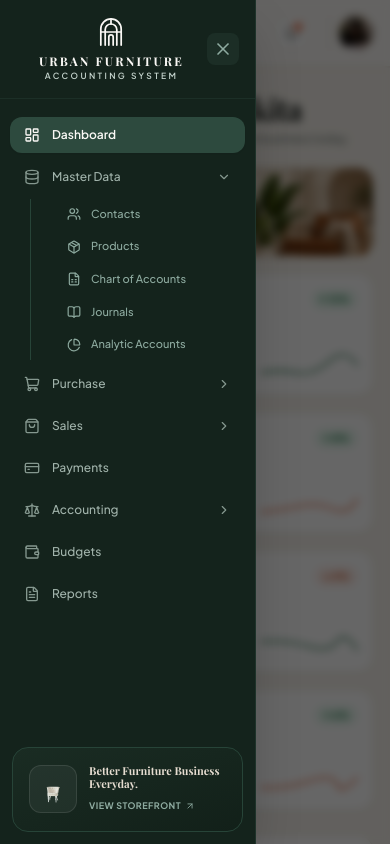
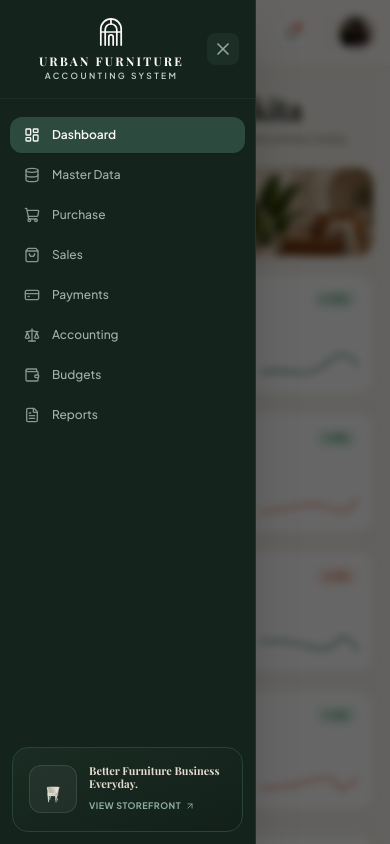
Before and after one commit to hirakkudecha-coder/Odoo_Hackathon_Finale, a React (Vite) app in the folder client/: page / in a window 390 px wide. Both pictures are taken after a click on the button "DASHBOARD". Built offline with nearby package versions, Linux system fonts and the light colour scheme; a web font is replaced by a local one.

Commit message:
Streamline sidebar with direct single-click items and connect Master Data page

```diff
--- a/client/src/components/admin/AdminSidebar.jsx
+++ b/client/src/components/admin/AdminSidebar.jsx
@@ -1,20 +1,13 @@
-import React, { useState } from 'react';
+import React from 'react';
 import {
   LayoutDashboard,
   Database,
-  Users,
-  Package,
-  FileSpreadsheet,
-  BookOpen,
-  PieChart,
   ShoppingCart,
   ShoppingBag,
   CreditCard,
   Scale,
   Wallet,
   FileText,
-  ChevronDown,
-  ChevronRight,
   X,
   ArrowUpRight
 } from 'lucide-react';
@@ -28,13 +21,6 @@ export const AdminSidebar = ({
   isOpen = true,
   onClose
 }) => {
-  // Accordion state: only one section open at a time; opening one closes the previous one
-  const [openSubmenu, setOpenSubmenu] = useState('masterData');
-
-  const toggleSubmenu = (menuId) => {
-    setOpenSubmenu((prev) => (prev === menuId ? null : menuId));
-  };
-
   const handleItemClick = (id) => {
     if (onSelectMenu) onSelectMenu(id);
     if (onClose && window.innerWidth < 1024) onClose();
@@ -45,71 +31,41 @@ export const AdminSidebar = ({
       id: 'dashboard',
       label: 'Dashboard',
       icon: LayoutDashboard,
-      single: true,
     },
     {
       id: 'masterData',
       label: 'Master Data',
       icon: Database,
-      hasDropdown: true,
-      children: [
-        { id: 'contacts', label: 'Contacts', icon: Users },
-        { id: 'products', label: 'Products', icon: Package },
-        { id: 'chartOfAccounts', label: 'Chart of Accounts', icon: FileSpreadsheet },
-        { id: 'journals', label: 'Journals', icon: BookOpen },
-        { id: 'analyticAccounts', label: 'Analytic Accounts', icon: PieChart },
-      ],
     },
     {
       id: 'purchase',
       label: 'Purchase',
       icon: ShoppingCart,
-      hasDropdown: true,
-      children: [
-        { id: 'purchaseOrders', label: 'Purchase Orders' },
-        { id: 'vendorBills', label: 'Vendor Bills' },
-        { id: 'vendors', label: 'Vendors' },
-      ],
     },
     {
       id: 'sales',
       label: 'Sales',
       icon: ShoppingBag,
-      hasDropdown: true,
-      children: [
-        { id: 'salesOrders', label: 'Sales Orders' },
-        { id: 'customerInvoices', label: 'Customer Invoices' },
-        { id: 'customers', label: 'Customers' },
-      ],
     },
     {
       id: 'payments',
       label: 'Payments',
       icon: CreditCard,
-      single: true,
     },
     {
       id: 'accounting',
       label: 'Accounting',
       icon: Scale,
-      hasDropdown: true,
-      children: [
-        { id: 'journalEntries', label: 'Journal Entries' },
-        { id: 'ledger', label: 'General Ledger' },
-        { id: 'reconciliation', label: 'Bank Reconciliation' },
-      ],
     },
     {
       id: 'budgets',
       label: 'Budgets',
       icon: Wallet,
-      single: true,
     },
     {
       id: 'reports',
       label: 'Reports',
       icon: FileText,
-      single: true,
     },
   ];
 
@@ -164,13 +120,11 @@ export const AdminSidebar = ({
             </button>
           </div>
 
-          {/* Navigation Section */}
-          <nav className={`p-2.5 space-y-1.5 mt-2 text-xs ${!isOpen ? 'flex flex-col items-center' : ''}`}>
+          {/* Navigation Section: Single Direct Click Items (No nested dropdowns) */}
+          <nav className={`p-2.5 space-y-1 mt-2 text-xs ${!isOpen ? 'flex flex-col items-center' : ''}`}>
             {menuStructure.map((item) => {
               const Icon = item.icon;
-              const isSingle = item.single;
-              const isActive = activeMenu === item.id;
-              const isMenuOpen = openSubmenu === item.id;
+              const isActive = activeMenu === item.id || (item.id === 'masterData' && (activeMenu === 'contacts' || activeMenu === 'products' || activeMenu === 'chartOfAccounts' || activeMenu === 'journals' || activeMenu === 'analyticAccounts'));
 
               if (!isOpen) {
                 // Collapsed Icon-Only Mode with Hover Tooltip
@@ -179,7 +133,8 @@ export const AdminSidebar = ({
                     key={item.id}
                     onClick={() => handleItemClick(item.id)}
                     title={item.label}
-                    className={`relative p-3 rounded-xl transition-all duration-200 cursor-pointer group flex items-center justify-center ${isActive
+                    className={`relative p-3 rounded-xl transition-all duration-200 cursor-pointer group flex items-center justify-center ${
+                      isActive
                         ? 'bg-[#2D4A3E] text-[#FAF8F5] shadow-xs'
                         : 'text-[#85988F] hover:text-[#FAF8F5] hover:bg-[#1E332A]'
                     }`}
@@ -194,13 +149,13 @@ export const AdminSidebar = ({
                 );
               }
 
-              // Full Expanded Mode
-              if (isSingle) {
+              // Full Expanded Mode - Single Click Nav Link
               return (
                 <button
                   key={item.id}
                   onClick={() => handleItemClick(item.id)}
-                    className={`w-full flex items-center gap-3 px-3.5 py-2.5 rounded-xl font-medium transition-all duration-200 cursor-pointer ${isActive
+                  className={`w-full flex items-center gap-3 px-3.5 py-2.5 rounded-xl font-medium transition-all duration-200 cursor-pointer text-left ${
+                    isActive
                       ? 'bg-[#2D4A3E] text-[#FAF8F5] shadow-xs font-semibold'
                       : 'text-[#A1B3AB] hover:text-[#FAF8F5] hover:bg-[#1E332A]/60'
                   }`}
@@ -208,49 +163,6 @@ export const AdminSidebar = ({
                   <Icon className={`w-4 h-4 ${isActive ? 'text-[#FAF8F5]' : 'text-[#85988F]'}`} />
                   <span className="flex-1 text-left">{item.label}</span>
                 </button>
-                );
-              }
-
-              return (
-                <div key={item.id} className="space-y-1">
-                  <button
-                    onClick={() => toggleSubmenu(item.id)}
-                    className="w-full flex items-center justify-between px-3.5 py-2.5 rounded-xl text-[#A1B3AB] hover:text-[#FAF8F5] hover:bg-[#1E332A]/60 font-medium transition-all duration-200 cursor-pointer"
-                  >
-                    <div className="flex items-center gap-3">
-                      <Icon className="w-4 h-4 text-[#85988F]" />
-                      <span>{item.label}</span>
-                    </div>
-                    {isMenuOpen ? (
-                      <ChevronDown className="w-3.5 h-3.5 text-[#85988F]" />
-                    ) : (
-                      <ChevronRight className="w-3.5 h-3.5 text-[#85988F]" />
-                    )}
-                  </button>
-
-                  {/* Submenu Children */}
-                  {isMenuOpen && item.children && (
-                    <div className="pl-6 space-y-0.5 border-l border-[#274438] ml-5 my-1">
-                      {item.children.map((sub) => {
-                        const SubIcon = sub.icon;
-                        const isSubActive = activeMenu === sub.id;
-                        return (
-                          <button
-                            key={sub.id}
-                            onClick={() => handleItemClick(sub.id)}
-                            className={`w-full flex items-center gap-2.5 px-3 py-2 rounded-lg text-[11px] font-medium transition-colors cursor-pointer text-left ${isSubActive
-                                ? 'text-[#FAF8F5] bg-[#2D4A3E]/70 font-semibold'
-                                : 'text-[#8EABA0] hover:text-[#FAF8F5] hover:bg-[#1E332A]/40'
-                              }`}
-                          >
-                            {SubIcon && <SubIcon className="w-3.5 h-3.5 text-[#8EABA0]" />}
-                            <span>{sub.label}</span>
-                          </button>
-                        );
-                      })}
-                    </div>
-                  )}
-                </div>
               );
             })}
           </nav>
```
Lines whose indentation alone changed are shown as unchanged.
